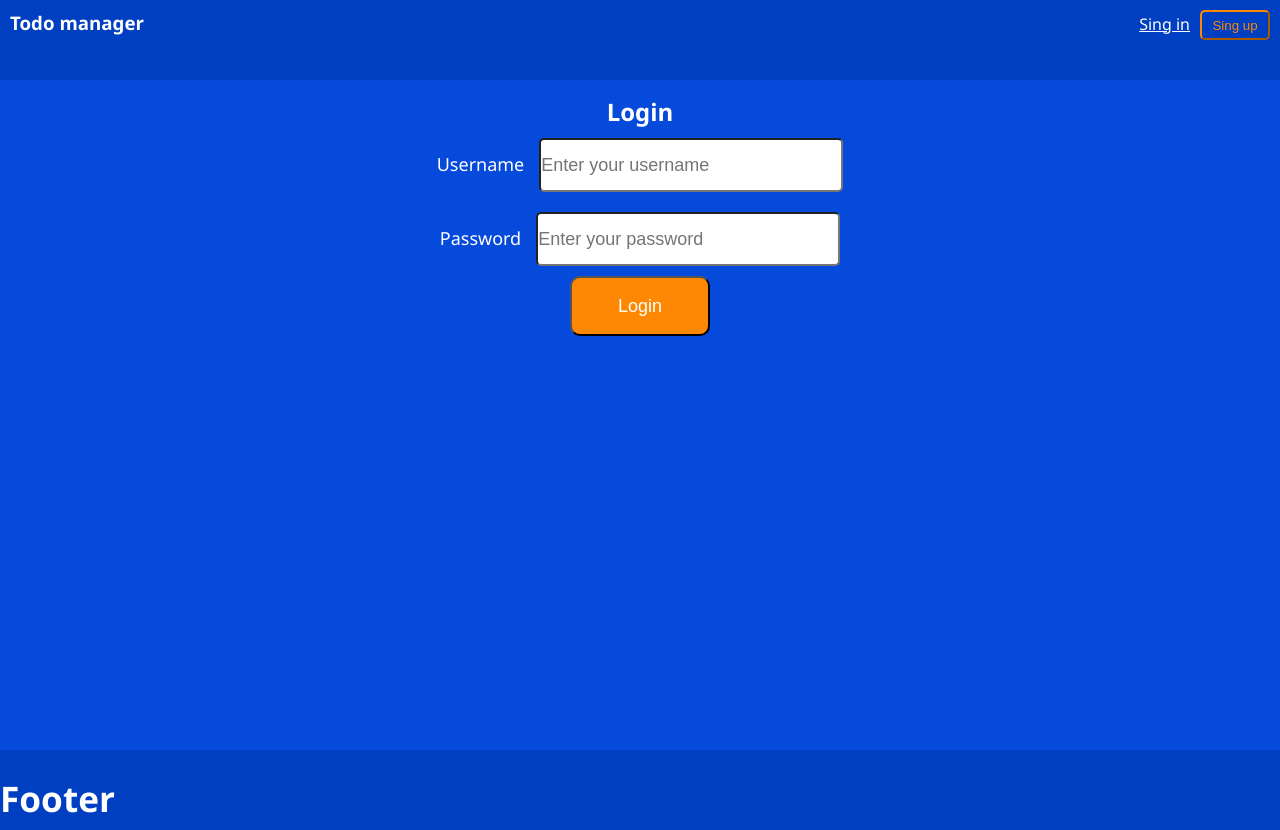
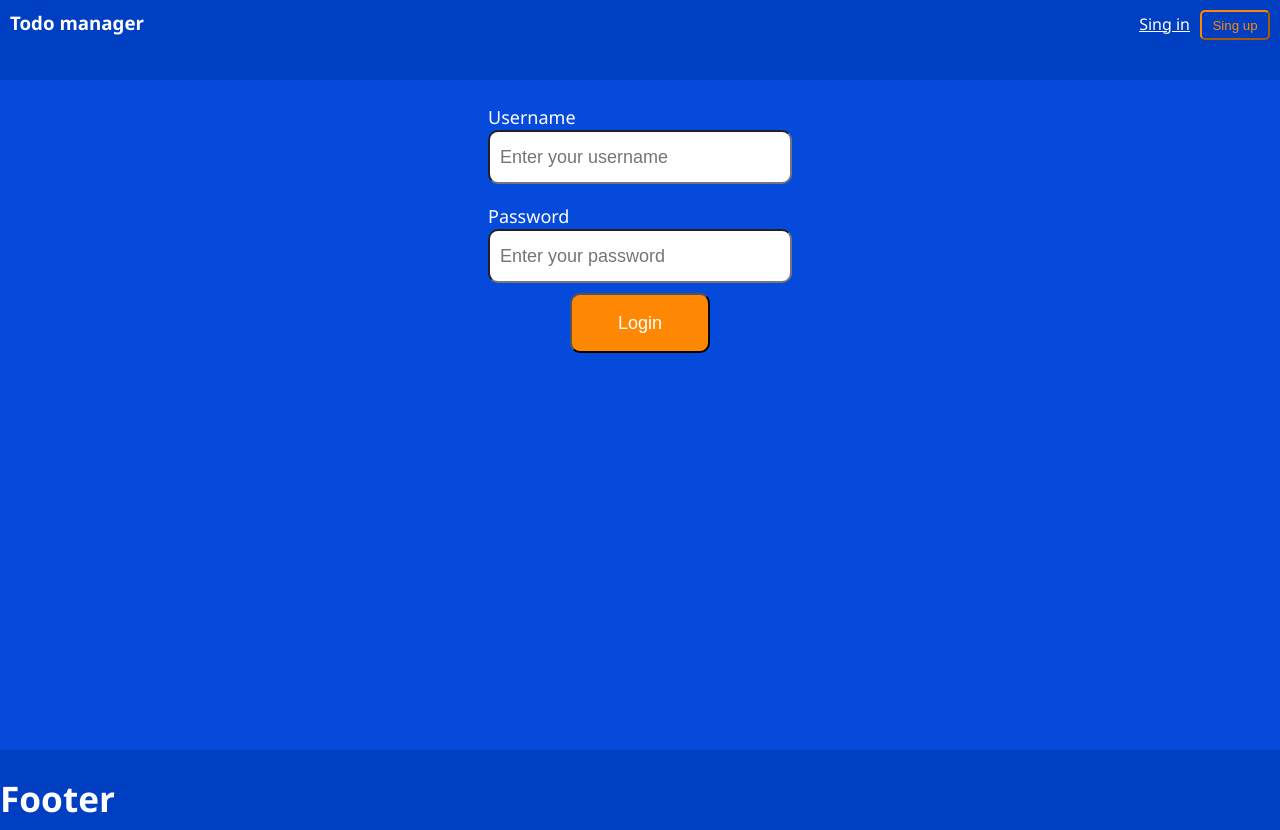
Before and after one commit to MIZIEV/ToDo-app_Frontend, a React (Create React App) app: page / in a window 1280 px wide. Built offline with nearby package versions, Linux system fonts and the light colour scheme.

Commit message:
aligned components in login page & removed h1

```diff
--- a/src/components/auth/LoginComponent.jsx
+++ b/src/components/auth/LoginComponent.jsx
@@ -1,6 +1,6 @@
 import React, { useState } from "react";
 import { loginApiCall, saveLoggedInUser, storeToken } from "../../services/AuthService";
-import {  useNavigate } from "react-router-dom";
+import { useNavigate } from "react-router-dom";
 import styles from "../../styles/Login.module.css";
 
 function LoginComponent() {
@@ -35,12 +35,12 @@ function LoginComponent() {
     return (
         <div className={`${styles.divConatiner}`}>
 
-            <h2>Login</h2>
-
             <form className={`${styles.form}`}>
 
                 <div className={`${styles.divFields}`}>
-                    <label className={`${styles.label}`}>Username</label>
+                    <div>
+                        <label className={`${styles.label}`}>Username</label>
+                    </div>
                     <input
                         className={`${styles.input}`}
                         type="text"
@@ -52,7 +52,9 @@ function LoginComponent() {
                 </div>
 
                 <div className={`${styles.divFields}`}>
-                    <label className={`${styles.label}`}>Password</label>
+                    <div>
+                        <label className={`${styles.label}`}>Password</label>
+                    </div>
                     <input
                         className={`${styles.input}`}
                         type="password"
--- a/src/styles/Login.module.css
+++ b/src/styles/Login.module.css
@@ -2,22 +2,29 @@
     padding: 10px;
     height: 80%;
     margin: 5px auto;
+    display: flex;
+    justify-content: center;
 }
 
 .divFields {
+    clear: both;
+    line-height: 25px;
+    text-align: right;
     padding: 10px;
 }
 
 .label {
+    float: left;
     font-size: large;
     padding-right: 15px;
 }
 
 .input {
-    border-radius: 5px;
+    border-radius: 10px;
     height: 50px;
     width: 300px;
     font-size: large;
+    text-indent: 10px;
 }
 
 .button {
--- a/src/styles/Register.module.css
+++ b/src/styles/Register.module.css
@@ -8,7 +8,7 @@
 
 .divFields {
     clear: both;
-    line-height:25px;
+    line-height: 25px;
     text-align: right;
     padding: 10px;
 }
@@ -20,7 +20,6 @@
 }
 
 .input {
-
     border-radius: 10px;
     height: 50px;
     width: 300px;
@@ -39,5 +38,4 @@
 
 .button:hover {}
 
-.form {
-}
+.form {}
```
